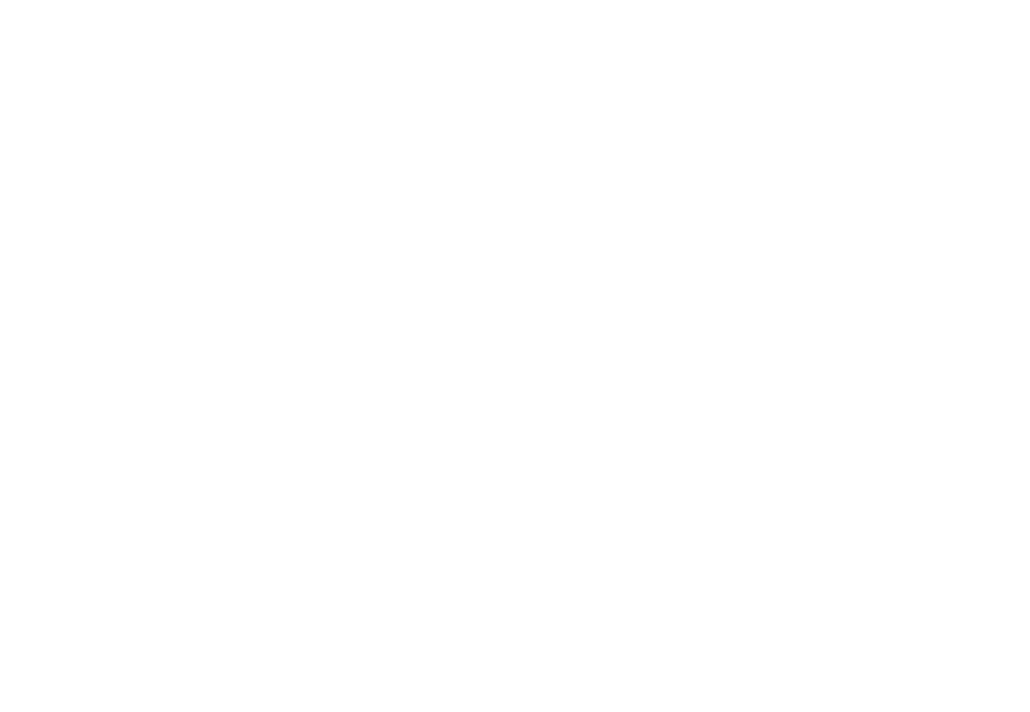
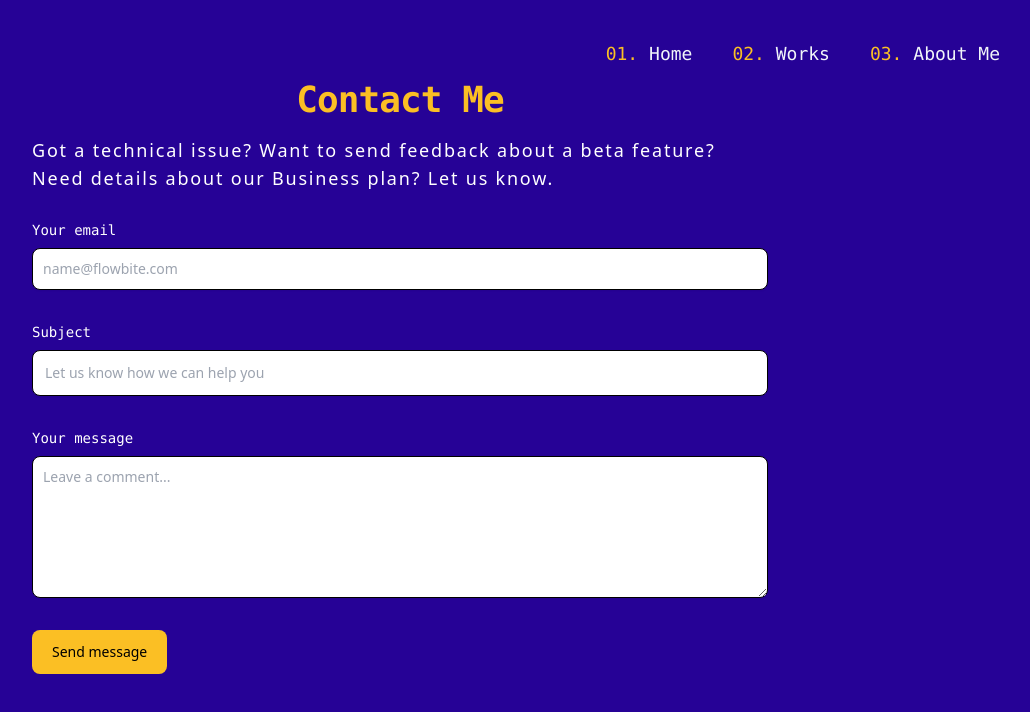
Before and after one commit to NicoloCasagrande/portfolio-old, an Angular app: page /about in a window 1280 px wide. Before the commit this address led to /. Shown: the top 712 px of the page, without its empty margins (240-1270 px from the left). Built offline with nearby package versions, Linux system fonts and the light colour scheme.

Commit message:
primo push

```diff
--- a/angular.json
+++ b/angular.json
@@ -97,5 +97,8 @@
         }
       }
     }
+  },
+  "cli": {
+    "analytics": false
   }
 }
--- a/src/app/about/about.component.html
+++ b/src/app/about/about.component.html
@@ -1 +1,22 @@
-<p>about works!</p>
+<app-header></app-header>
+<section class="bg-background home-div">
+    <div class="py-8 lg:py-16 px-4 mx-auto max-w-screen-md">
+        <h2 class="mb-4 text-4xl tracking-tight font-extrabold text-center font-mono mb-10 mt-4 text-secondary-400">Contact Me</h2>
+        <p class="font-medium text-lg text-primary-50 tracking-widest mb-7">Got a technical issue? Want to send feedback about a beta feature? Need details about our Business plan? Let us know.</p>
+        <form action="#" class="space-y-8">
+            <div>
+                <label for="email" class="block mb-2 text-sm font-medium text-white font-mono">Your email</label>
+                <input type="email" id="email" class="shadow-sm bg-gray-50 border border-gray-300 text-gray-900 text-sm rounded-lg focus:ring-primary-500 focus:border-primary-500 block w-full p-2.5 dark:bg-gray-700 dark:border-gray-600 dark:placeholder-gray-400 dark:text-white dark:focus:ring-primary-500 dark:focus:border-primary-500 dark:shadow-sm-light" placeholder="name@flowbite.com" required>
+            </div>
+            <div>
+                <label for="subject" class="block mb-2 text-sm font-medium text-gray-900 dark:text-gray-300 font-mono">Subject</label>
+                <input type="text" id="subject" class="block p-3 w-full text-sm text-gray-900 bg-gray-50 rounded-lg border border-gray-300 shadow-sm focus:ring-primary-500 focus:border-primary-500 dark:bg-gray-700 dark:border-gray-600 dark:placeholder-gray-400 dark:text-white dark:focus:ring-primary-500 dark:focus:border-primary-500 dark:shadow-sm-light" placeholder="Let us know how we can help you" required>
+            </div>
+            <div class="sm:col-span-2">
+                <label for="message" class="block mb-2 text-sm font-medium text-gray-900 dark:text-gray-400 font-mono">Your message</label>
+                <textarea id="message" rows="6" class="block p-2.5 w-full text-sm text-gray-900 bg-gray-50 rounded-lg shadow-sm border border-gray-300 focus:ring-primary-500 focus:border-primary-500 dark:bg-gray-700 dark:border-gray-600 dark:placeholder-gray-400 dark:text-white dark:focus:ring-primary-500 dark:focus:border-primary-500" placeholder="Leave a comment..."></textarea>
+            </div>
+            <button type="submit" class="py-3 px-5 text-sm font-medium text-center text-white rounded-lg bg-secondary-400">Send message</button>
+        </form>
+    </div>
+  </section>
--- a/src/app/about/about.component.scss
+++ b/src/app/about/about.component.scss
@@ -0,0 +1,3 @@
+p, label{
+    color: white;
+}
--- a/src/app/about/about.component.ts
+++ b/src/app/about/about.component.ts
@@ -1,9 +1,10 @@
 import { Component } from '@angular/core';
+import { HeaderComponent } from '../header/header.component';
 
 @Component({
   selector: 'app-about',
   standalone: true,
-  imports: [],
+  imports: [HeaderComponent],
   templateUrl: './about.component.html',
   styleUrl: './about.component.scss'
 })
--- a/src/app/app.routes.ts
+++ b/src/app/app.routes.ts
@@ -1,8 +1,10 @@
 import { Routes } from '@angular/router';
 import { HomeComponent } from './home/home.component';
 import { WorksComponent } from './works/works.component';
+import { AboutComponent } from './about/about.component';
 
 export const routes: Routes = [
     { path: '', component: HomeComponent },
     { path: 'works', component: WorksComponent },
+    { path: 'about', component: AboutComponent },
 ];
--- a/src/app/header/header.component.html
+++ b/src/app/header/header.component.html
@@ -6,8 +6,8 @@
         <div>
             <ul class="list-none pr-10 hidden lg:flex">
                 <li class="text-lg pr-10 text-primary-100 font-mono"><a routerLink="/" ><span class="text-secondary-400">01.</span>  Home</a></li>
-                <li class="text-lg pr-10 text-primary-100 font-mono"><a routerLink="works"><span class="text-secondary-400">02.</span>  Works</a></li>
-                <li class="text-lg text-primary-100 font-mono"><a href=""><span class="text-secondary-400">03.</span> About Me</a></li>
+                <li class="text-lg pr-10 text-primary-100 font-mono"><a routerLink="/works"><span class="text-secondary-400">02.</span>  Works</a></li>
+                <li class="text-lg text-primary-100 font-mono"><a routerLink="/about"><span class="text-secondary-400">03.</span> About Me</a></li>
             </ul>
         </div>
     </div>
--- a/src/app/works/works.component.html
+++ b/src/app/works/works.component.html
@@ -6,7 +6,7 @@
             <img class="w-6/12 rounded-lg"src="{{'./../../assets/images/' + work.img_link}}" alt="">
         </div>
         <div class="flex flex-col justify-center">
-        <h1 class="text-4xl tracking-wide leading-13 text-secondary-200 text-center">{{work.name}}
+        <h1 class="text-4xl tracking-wide leading-13 text-secondary-200 text-center font-mono">{{work.name}}
         </h1>
         <p class="text-center text-primary-200 text-xl tracking-widest">{{work.description}}</p>
         <div class="flex justify-center">
```
